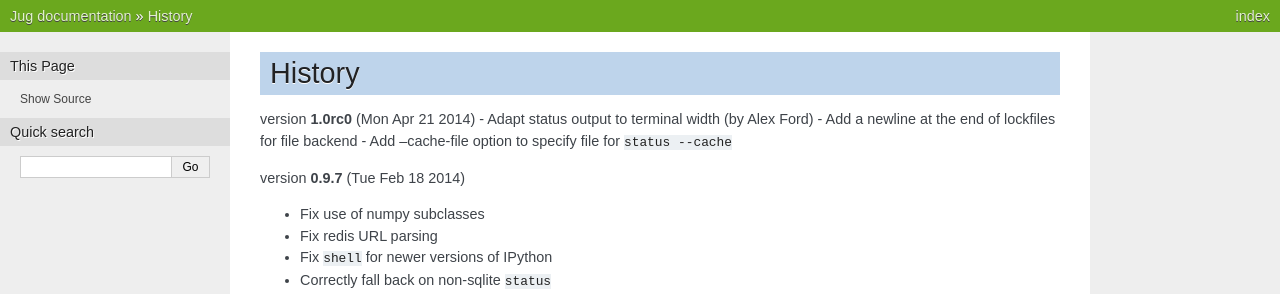
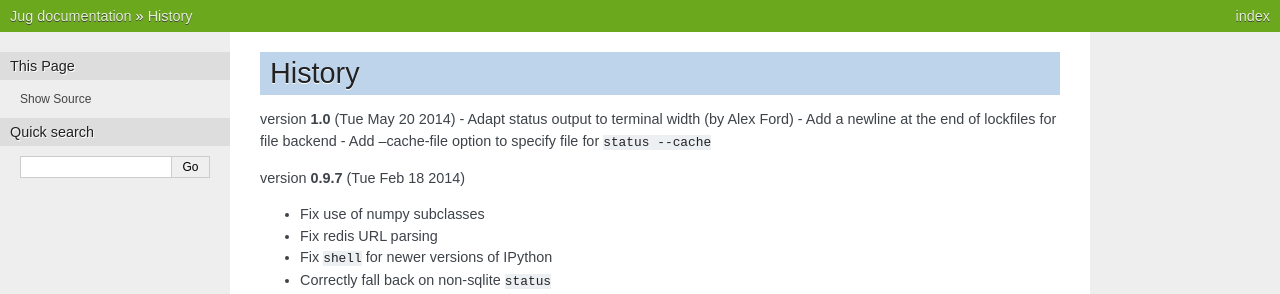
Before and after one commit to luispedro/jug, a Sphinx documentation site: the page built from docs/source/history.rst, in a window 1280 px wide. Shown: the top 294 px of the page. Built offline with Sphinx 7.4.7, drawn with Linux system fonts in a browser that asks for light colours; formulas are drawn with MathJax 3; the version number could not be read and is left out.

Commit message:
BLD Release 1.0! Official
The release candidate uncovered no issues

Change Log wrt previous release:
- Adapt status output to terminal width (by Alex Ford)
- Add a newline at the end of lockfiles for file backend
- Add --cache-file option to specify file for ``status --cache``

```diff
--- a/README.rst
+++ b/README.rst
@@ -87,11 +87,10 @@
 What's New
 ----------
 
-version **1.0rc0** (Mon Apr 21 2014)
+version **1.0** (Tue May 20 2014)
 - Adapt status output to terminal width (by Alex Ford)
 - Add a newline at the end of lockfiles for file backend
 - Add --cache-file option to specify file for ``status --cache``
-
 
 version **0.9.7** (Tue Feb 18 2014)
 
--- a/docs/source/history.rst
+++ b/docs/source/history.rst
@@ -1,7 +1,7 @@
 =======
 History
 =======
-version **1.0rc0** (Mon Apr 21 2014)
+version **1.0** (Tue May 20 2014)
 - Adapt status output to terminal width (by Alex Ford)
 - Add a newline at the end of lockfiles for file backend
 - Add --cache-file option to specify file for ``status --cache``
```
Also changed, not shown: 2 other files.
